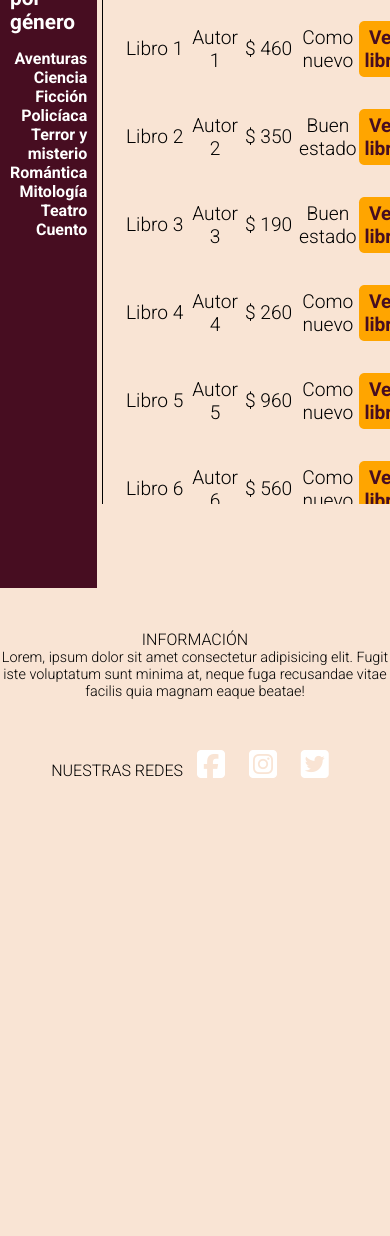
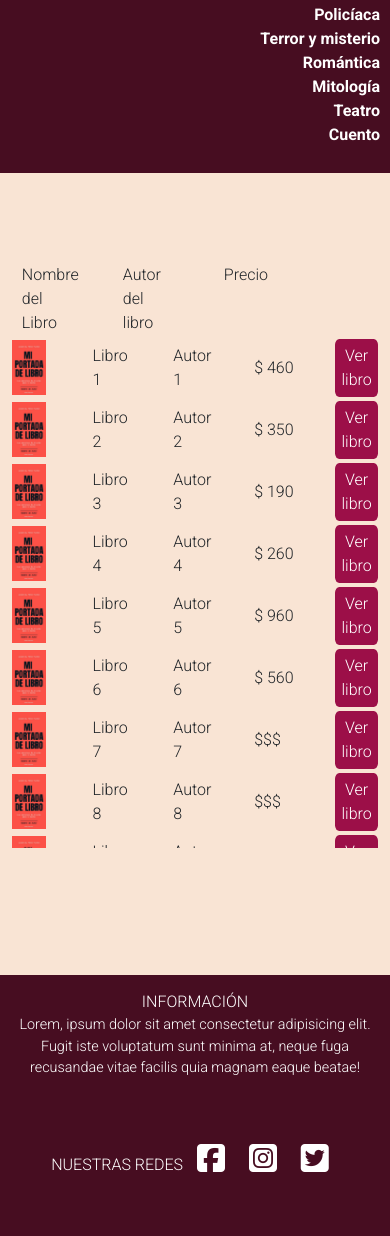
Before and after one commit to Ebanx3/CoderHouse-Project, a website: page views/usados.html in a window 390 px wide. Shown: the part 324-1560 px from the top of the page. Before the commit the page ends 1151 px from the top, so only its background shows below. Drawn offline with nearby package versions, Linux system fonts and the light colour scheme.

Commit message:
Páginas nuevos  y usados cambie tablas por grids, y le agregue portadas a los libros,y agregue sass a parcial de las media queris

```diff
--- a/css/scss/_botones.scss
+++ b/css/scss/_botones.scss
@@ -12,12 +12,18 @@ $botones:(
     border-radius: 10%;
     align-self: center;
     padding: 5px;
+    text-align: center;
+    a{
+        text-decoration: none;
+        color: white;
+    }
 }
 
 @each $boton,$color in $botones{
     .btn--#{$boton}{
         @extend .btn;
         background-color: $color;
+
     }
     @if $boton == verNuevo {
         .btn--#{$boton}:hover{
--- a/css/scss/_mediaQueries.scss
+++ b/css/scss/_mediaQueries.scss
@@ -25,7 +25,7 @@
         font-size: 0.9rem;
     }
 
-    .libro {
+    .recomendados .libro {
         width: 45%;
     }
 
@@ -78,32 +78,35 @@
 
 
 @media screen and (max-width: 425px){
-    .seccion2__video {
-        width:100%;
-        height: 30vh;
+
+    main {
+        width: 100%;
+        padding: 0;
     }
 
-    nav {
+    header {
+        .nav {
             display: block;
-    }
-
-    .nav__responsive__button{
+            &__responsive{
+                display: inline;
+                &__button{
                     float: right;
                     margin-right: 5px;
                     margin-top: 3px;
                 }
-
-   .nav__ul__responsive__li a {
+                .nav__ul__responsive{
+                    display: none;
+                    &__li {
+                        a {
                         font-size: 0.8rem;
                         color: white;
                         text-decoration: none;
                         margin-left: 10px;
                         }
-
-    .nav__responsive{
-        display: inline;
+                        samp{
+                            font-size: 0.8rem;
+                            margin-left: 10px;
                         }
-
                         .usuario{
                             right: 0;
                             width: 50%;
@@ -111,96 +114,86 @@
                             background-color: #470D21;
                             position: absolute;
                             top: 0;
+                            li {
+                                margin: 3px 5px;
+
+                            }
                         }
 
-    .usuario li {
-        margin: 3px 5px;
+                    }
                 }
 
-    .usuario__li samp{
-        font-size: 0.8rem;
-        margin-left: 10px;
+        }
+        &__responsive:hover > .nav__ul__responsive{
+            display: inline;;
+        }
+        &__ul{
+            display: none;
+            &__li {
+                display: block;
+            }
         }
 
-    .nav__ul__responsive {
-        display: none;
-    }
-
-    .nav__ul {
-        display: none;
-    }
-
-    .nav__responsive:hover > .nav__ul__responsive {
-        display: inline;
 
         }
-
-    .nav__ul__li {
-        display: block;
     }
 
     .hero {
         height: 40vh;
+        &__fondo {
+            height: 40vh;
+        }
+        &__text{
+            &__titulo{
+                font-size: 1.3rem;
+            }
+            &__lema{
+                font-size: 1rem;
+            }
+        }
     }
 
-    .hero__fondo {
-        height: 40vh;
-
-    }
-
-    .hero__titulo {
-        font-size: 1.3rem;
-    }
-
-    .hero__lema {
-        font-size: 1rem;
-    }
-
-    .libro {
+    .recomendados .libro {
         width: 90%;
     }
 
     .seccion2 {
         width: 100%;
+        &__video{
+            width: 100%;
+            height: 30vh;
         }
-
-    .seccion2__video {
-        width: 100%;
-    }
-
-    main {
-        width: 100%;
-        padding: 0;
     }
 
     .comentarios {
         grid-template-columns: 1fr;
+        &__titulo{
+            grid-column: 1/2;
+            font-size: 1.2rem;
         }
-
-    .comentarios__titulo{
-        grid-column: 1/2;
-    }
-
-    .comentarios__titulo {
-        font-size: 1.2rem;
     }
 
     .comentarios__info__nombre {
         font-size: 0.9rem;
     }
 
-    footer {
+    .footer {
         flex-direction: column;
-    }
-
-    .footer__redes {
+        &__redes {
             width: 100%;
             margin: 5vh 0;
         }
+    }
+
+
 
     .nu__main {
         grid-template-columns: 1fr;
         margin: 5vh 0;
+        .contenido {
+            margin: 10vh 0;
+            width: 100%;
+        }
     }
 
     .tituloPagina {
@@ -212,13 +205,7 @@
         align-self: center;
     }
 
-    .contenido {
-        margin: 10vh 0;
-    }
 
-    .contenido__tabla {
-        border-left: none;
-    }
 
     .formularioVendeLibro {
         width: 96%;
--- a/css/scss/_usados.scss
+++ b/css/scss/_usados.scss
@@ -56,26 +56,7 @@
     }
 }
 
-.contenido__tabla {
 
-    width: 100%;
-    border-left: black solid 1px;
-    font-size: 1.2rem;
-    padding: 15px;
-    tr td{
-        padding: 15px 0;
-        text-align: center;
-        a{
-            text-decoration: none;
-            color: #470D21;
-            font-weight: bold;
-        }
-        a:hover{
-            color: #b65476;
-        }
-    }
-
-}
 
 .tituloPagina {
     text-align: center;
--- a/views/usados.html
+++ b/views/usados.html
@@ -4,6 +4,7 @@
     <meta charset="UTF-8">
     <meta http-equiv="X-UA-Compatible" content="IE=edge">
     <meta name="viewport" content="width=device-width, initial-scale=1.0">
+    <link href="https://cdn.jsdelivr.net/npm/bootstrap@5.1.3/dist/css/bootstrap.min.css" rel="stylesheet" integrity="sha384-1BmE4kWBq78iYhFldvKuhfTAU6auU8tT94WrHftjDbrCEXSU1oBoqyl2QvZ6jIW3" crossorigin="anonymous">
     <link rel="stylesheet" href="../css/main.css">
     <link rel="preconnect" href="https://fonts.googleapis.com">
     <link rel="preconnect" href="https://fonts.gstatic.com" crossorigin>
@@ -12,6 +13,7 @@
     <title>Libros usados</title>
     <meta name="keywords" content="LIBROS, LIBRERÍA, LECTURA, VENDE, COMPRA">
     <meta name="description" content="Usado pero igual de útil, encuentra el libro que buscas y te lo envíamos a tu casa">
+    <script src="https://cdn.jsdelivr.net/npm/bootstrap@5.1.3/dist/js/bootstrap.bundle.min.js" integrity="sha384-ka7Sk0Gln4gmtz2MlQnikT1wXgYsOg+OMhuP+IlRH9sENBO0LRn5q+8nbTov4+1p" crossorigin="anonymous"></script>
 </head>
 <body>
     <!--HEADER-->
@@ -55,9 +57,10 @@
 
     </header>
     <!--MAIN CONTENT-->
-    <main class="nu__main">
-        <h1 class="tituloPagina">LIBROS USADOS</h1>
-        <nav class="nav__lateralUsados">
+    <main class="nu__main row">
+        <h1 class="tituloPagina col-12">LIBROS USADOS</h1>
+
+        <nav class="nav__lateralUsados col-sm-2">
             <label for="buscadorLibroUsados">Buscar libro</label>
             <input type="text" id="buscadorLibroUsados" value="Nombre o autor...">
             <p class="buscarPorGeneroUsados">Filtrar por género</p>
@@ -73,161 +76,178 @@
             </ul>
         </nav>
 
-        <section class="contenido">
+        <section class="contenido col-sm-8">
+            <div class="row  justify-content-around">
+                 <div class="col-2">Nombre del Libro</div>
+                 <div class="col-2">Autor del libro</div>
+                 <div class="col-2">Precio</div>
+                 <div class="col-2"></div>
 
-            <table class="contenido__tabla">
-                <tr>
-                    <th>Nombre del Libro</th>
-                    <th>Autor del libro</th>
-                    <th>Precio</th>
-                    <th>Estado</th>
-                    <th></th>
-                </tr>
-                <tr>
-                    <td>Libro 1</td>
-                    <td>Autor 1</td>
-                    <td>$ 460</td>
-                    <td>Como nuevo</td>
-                    <td><div class="btn btn--verUsado"><a href="./libro.html">Ver libro</a></div></td>
-                </tr>
-                <tr>
-                    <td>Libro 2</td>
-                    <td>Autor 2</td>
-                    <td>$ 350</td>
-                    <td>Buen estado</td>
-                    <td><div class="btn btn--verUsado"><a href="./libro.html">Ver libro</a></div></td>
-                </tr>
-                <tr>
-                    <td>Libro 3</td>
-                    <td>Autor 3</td>
-                    <td>$ 190</td>
-                    <td>Buen estado</td>
-                    <td><div class="btn btn--verUsado"><a href="./libro.html">Ver libro</a></div></td>
-                </tr>
-                <tr>
-                    <td>Libro 4</td>
-                    <td>Autor 4</td>
-                    <td>$ 260</td>
-                    <td>Como nuevo</td>
-                    <td><div class="btn btn--verUsado"><a href="./libro.html">Ver libro</a></div></td>
-                </tr>
-                <tr>
-                    <td>Libro 5</td>
-                    <td>Autor 5</td>
-                    <td>$ 960</td>
-                    <td>Como nuevo</td>
-                    <td><div class="btn btn--verUsado"><a href="./libro.html">Ver libro</a></div></td>
-                </tr>
-                <tr>
-                    <td>Libro 6</td>
-                    <td>Autor 6</td>
-                    <td>$ 560</td>
-                    <td>Como nuevo</td>
-                    <td><div class="btn btn--verUsado"><a href="./libro.html">Ver libro</a></div></td>
-                </tr>
-                <tr>
-                    <td>Libro 7</td>
-                    <td>Autor 7</td>
-                    <td>$$$</td>
-                    <td>Como nuevo</td>
-                    <td><div class="btn btn--verUsado"><a href="./libro.html">Ver libro</a></div></td>
-                </tr>
-                <tr>
-                    <td>Libro 8</td>
-                    <td>Autor 8</td>
-                    <td>$$$</td>
-                    <td>Como nuevo</td>
-                    <td><div class="btn btn--verUsado"><a href="./libro.html">Ver libro</a></div></td>
-                </tr>
-                <tr>
-                    <td>Libro 9</td>
-                    <td>Autor 9</td>
-                    <td>$$$</td>
-                    <td>Como nuevo</td>
-                    <td><div class="btn btn--verUsado"><a href="./libro.html">Ver libro</a></div></td>
-                </tr>
-                <tr>
-                    <td>Libro 10</td>
-                    <td>Autor 10</td>
-                    <td>$$$</td>
-                    <td>Como nuevo</td>
-                    <td><div class="btn btn--verUsado"><a href="./libro.html">Ver libro</a></div></td>
-                </tr>
-                <tr>
-                    <td>Libro 11</td>
-                    <td>Autor 11</td>
-                    <td>$$$</td>
-                    <td>Como nuevo</td>
-                    <td><div class="btn btn--verUsado"><a href="./libro.html">Ver libro</a></div></td>
-                </tr>
-                <tr>
-                    <td>Libro 12</td>
-                    <td>Autor 12</td>
-                    <td>$$$</td>
-                    <td>Como nuevo</td>
-                    <td><div class="btn btn--verUsado"><a href="./libro.html">Ver libro</a></div></td>
-                </tr>
-                <tr>
-                    <td>Libro 13</td>
-                    <td>Autor 13</td>
-                    <td>$$$</td>
-                    <td>Como nuevo</td>
-                    <td><div class="btn btn--verUsado"><a href="./libro.html">Ver libro</a></div></td>
-                </tr>
-                <tr>
-                    <td>Libro 14</td>
-                    <td>Autor 14</td>
-                    <td>$$$</td>
-                    <td>Como nuevo</td>
-                    <td><div class="btn btn--verUsado"><a href="./libro.html">Ver libro</a></div></td>
-                </tr>
-                <tr>
-                    <td>Libro 15</td>
-                    <td>Autor 15</td>
-                    <td>$$$</td>
-                    <td>Como nuevo</td>
-                    <td><div class="btn btn--verUsado"><a href="./libro.html">Ver libro</a></div></td>
-                </tr>
-                <tr>
-                    <td>Libro 16</td>
-                    <td>Autor 16</td>
-                    <td>$$$</td>
-                    <td>Como nuevo</td>
-                    <td><div class="btn btn--verUsado"><a href="./libro.html">Ver libro</a></div></td>
-                </tr>
-                <tr>
-                    <td>Libro 17</td>
-                    <td>Autor 17</td>
-                    <td>$$$</td>
-                    <td>Como nuevo</td>
-                    <td><div class="btn btn--verUsado"><a href="./libro.html">Ver libro</a></div></td>
-                </tr>
-                <tr>
-                    <td>Libro 18</td>
-                    <td>Autor 18</td>
-                    <td>$$$</td>
-                    <td>Como nuevo</td>
-                    <td><div class="btn btn--verUsado"><a href="./libro.html">Ver libro</a></div></td>
-                </tr>
-                <tr>
-                    <td>Libro 19</td>
-                    <td>Autor 19</td>
-                    <td>$$$</td>
-                    <td>Como nuevo</td>
-                    <td><div class="btn btn--verUsado"><a href="./libro.html">Ver libro</a></div></td>
-                </tr>
-                <tr>
-                    <td>Libro 20</td>
-                    <td>Autor 20</td>
-                    <td>$$$</td>
-                    <td>Como nuevo</td>
-                    <td><div class="btn btn--verUsado"><a href="./libro.html">Ver libro</a></div></td>
-                </tr>
-            </table>
-        </section>
+            </div>
+            <div class="row align-items-center justify-content-around mt-1">
+                <div class="col-2"><img src="../sources/portadaLibro.jpg" width="80%" alt=""></div>
+                <div class="col-2">Libro 1</div>
+                <div class="col-2">Autor 1</div>
+                <div class="col-2">$ 460</div>
+                <div class="col-2"><div class="btn--verNuevo"><a class="enlaceVerNuevo" href="./libro.html">Ver libro</a></div></div>
+
+            </div>
+            <div class="row align-items-center justify-content-around mt-1">
+                <div class="col-2"><img src="../sources/portadaLibro.jpg" width="80%" alt=""></div>
+                <div class="col-2">Libro 2</div>
+                <div class="col-2">Autor 2</div>
+                <div class="col-2">$ 350</div>
+                <div class="col-2"><div class="btn--verNuevo"><a class="enlaceVerNuevo" href="./libro.html">Ver libro</a></div></div>
+
+            </div>
+            <div class="row  align-items-center justify-content-around mt-1">
+                <div class="col-2"><img src="../sources/portadaLibro.jpg" width="80%" alt=""></div>
+                <div class="col-2">Libro 3</div>
+                <div class="col-2">Autor 3</div>
+                <div class="col-2">$ 190</div>
+                <div class="col-2"><div class="btn--verNuevo"><a class="enlaceVerNuevo" href="./libro.html">Ver libro</a></div></div>
+
+            </div>
+            <div class="row  align-items-center justify-content-around mt-1">
+                <div class="col-2"><img src="../sources/portadaLibro.jpg" width="80%" alt=""></div>
+                <div class="col-2">Libro 4</div>
+                <div class="col-2">Autor 4</div>
+                <div class="col-2">$ 260</div>
+                <div class="col-2"><div class="btn--verNuevo"><a class="enlaceVerNuevo" href="./libro.html">Ver libro</a></div></div>
+
+            </div>
+            <div class="row  align-items-center justify-content-around mt-1">
+                <div class="col-2"><img src="../sources/portadaLibro.jpg" width="80%" alt=""></div>
+                <div class="col-2">Libro 5</div>
+                <div class="col-2">Autor 5</div>
+                <div class="col-2">$ 960</div>
+                <div class="col-2"><div class="btn--verNuevo"><a class="enlaceVerNuevo" href="./libro.html">Ver libro</a></div></div>
+
+            </div>
+            <div class="row  align-items-center justify-content-around mt-1">
+                <div class="col-2"><img src="../sources/portadaLibro.jpg" width="80%" alt=""></div>
+                <div class="col-2">Libro 6</div>
+                <div class="col-2">Autor 6</div>
+                <div class="col-2">$ 560</div>
+                <div class="col-2"><div class="btn--verNuevo"><a class="enlaceVerNuevo" href="./libro.html">Ver libro</a></div></div>
+
+            </div>
+            <div class="row  align-items-center justify-content-around mt-1">
+                <div class="col-2"><img src="../sources/portadaLibro.jpg" width="80%" alt=""></div>
+                <div class="col-2">Libro 7</div>
+                <div class="col-2">Autor 7</div>
+                <div class="col-2">$$$</div>
+                <div class="col-2"><div class="btn--verNuevo"><a class="enlaceVerNuevo" href="./libro.html">Ver libro</a></div></div>
+
+            </div>
+            <div class="row  align-items-center justify-content-around mt-1">
+                <div class="col-2"><img src="../sources/portadaLibro.jpg" width="80%" alt=""></div>
+                <div class="col-2">Libro 8</div>
+                <div class="col-2">Autor 8</div>
+                <div class="col-2">$$$</div>
+                <div class="col-2"><div class="btn--verNuevo"><a class="enlaceVerNuevo" href="./libro.html">Ver libro</a></div></div>
+
+            </div>
+            <div class="row  align-items-center justify-content-around mt-1">
+                <div class="col-2"><img src="../sources/portadaLibro.jpg" width="80%" alt=""></div>
+                <div class="col-2">Libro 9</div>
+                <div class="col-2">Autor 9</div>
+                <div class="col-2">$$$</div>
+                <div class="col-2"><div class="btn--verNuevo"><a class="enlaceVerNuevo" href="./libro.html">Ver libro</a></div></div>
+
+            </div>
+            <div class="row  align-items-center justify-content-around mt-1">
+                <div class="col-2"><img src="../sources/portadaLibro.jpg" width="80%" alt=""></div>
+                <div class="col-2">Libro 10</div>
+                <div class="col-2">Autor 10</div>
+                <div class="col-2">$$$</div>
+                <div class="col-2"><div class="btn--verNuevo"><a class="enlaceVerNuevo" href="./libro.html">Ver libro</a></div></div>
+
+            </div>
+            <div class="row  align-items-center justify-content-around mt-1">
+                <div class="col-2"><img src="../sources/portadaLibro.jpg" width="80%" alt=""></div>
+                <div class="col-2">Libro 11</div>
+                <div class="col-2">Autor 11</div>
+                <div class="col-2">$$$</div>
+                <div class="col-2"><div class="btn--verNuevo"><a class="enlaceVerNuevo" href="./libro.html">Ver libro</a></div></div>
+
+            </div>
+            <div class="row  align-items-center justify-content-around mt-1">
+                <div class="col-2"><img src="../sources/portadaLibro.jpg" width="80%" alt=""></div>
+                <div class="col-2">Libro 12</div>
+                <div class="col-2">Autor 12</div>
+                <div class="col-2">$$$</div>
+                <div class="col-2"><div class="btn--verNuevo"><a class="enlaceVerNuevo" href="./libro.html">Ver libro</a></div></div>
+
+            </div>
+            <div class="row  align-items-center justify-content-around mt-1">
+                <div class="col-2"><img src="../sources/portadaLibro.jpg" width="80%" alt=""></div>
+                <div class="col-2">Libro 13</div>
+                <div class="col-2">Autor 13</div>
+                <div class="col-2">$$$</div>
+                <div class="col-2"><div class="btn--verNuevo"><a class="enlaceVerNuevo" href="./libro.html">Ver libro</a></div></div>
+
+            </div>
+            <div class="row  align-items-center justify-content-around mt-1">
+                <div class="col-2"><img src="../sources/portadaLibro.jpg" width="80%" alt=""></div>
+                <div class="col-2">Libro 14</div>
+                <div class="col-2">Autor 14</div>
+                <div class="col-2">$$$</div>
+                <div class="col-2"><div class="btn--verNuevo"><a class="enlaceVerNuevo" href="./libro.html">Ver libro</a></div></div>
+
+            </div>
+            <div class="row  align-items-center justify-content-around mt-1">
+                <div class="col-2"><img src="../sources/portadaLibro.jpg" width="80%" alt=""></div>
+                <div class="col-2">Libro 15</div>
+                <div class="col-2">Autor 15</div>
+                <div class="col-2">$$$</div>
+                <div class="col-2"><div class="btn--verNuevo"><a class="enlaceVerNuevo" href="./libro.html">Ver libro</a></div></div>
+
+            </div>
+            <div class="row  align-items-center justify-content-around mt-1">
+                <div class="col-2"><img src="../sources/portadaLibro.jpg" width="80%" alt=""></div>
+                <div class="col-2">Libro 16</div>
+                <div class="col-2">Autor 16</div>
+                <div class="col-2">$$$</div>
+                <div class="col-2"><div class="btn--verNuevo"><a class="enlaceVerNuevo" href="./libro.html">Ver libro</a></div></div>
+
+            </div>
+            <div class="row  align-items-center justify-content-around mt-1">
+                <div class="col-2"><img src="../sources/portadaLibro.jpg" width="80%" alt=""></div>
+                <div class="col-2">Libro 17</div>
+                <div class="col-2">Autor 17</div>
+                <div class="col-2">$$$</div>
+                <div class="col-2"><div class="btn--verNuevo"><a class="enlaceVerNuevo" href="./libro.html">Ver libro</a></div></div>
+
+            </div>
+            <div class="row  align-items-center justify-content-around mt-1">
+                <div class="col-2"><img src="../sources/portadaLibro.jpg" width="80%" alt=""></div>
+                <div class="col-2">Libro 18</div>
+                <div class="col-2">Autor 18</div>
+                <div class="col-2">$$$</div>
+                <div class="col-2"><div class="btn--verNuevo"><a class="enlaceVerNuevo" href="./libro.html">Ver libro</a></div></div>
+
+            </div>
+            <div class="row  align-items-center justify-content-around mt-1">
+                <div class="col-2"><img src="../sources/portadaLibro.jpg" width="80%" alt=""></div>
+                <div class="col-2">Libro 19</div>
+                <div class="col-2">Autor 19</div>
+                <div class="col-2">$$$</div>
+                <div class="col-2"><div class="btn--verNuevo"><a class="enlaceVerNuevo" href="./libro.html">Ver libro</a></div></div>
+
+            </div>
+            <div class="row  align-items-center justify-content-around mt-1">
+                <div class="col-2"><img src="../sources/portadaLibro.jpg" width="80%" alt=""></div>
+                <div class="col-2">Libro 20</div>
+                <div class="col-2">Autor 20</div>
+                <div class="col-2">$$$</div>
+                <div class="col-2"><div class="btn--verNuevo"><a class="enlaceVerNuevo" href="./libro.html">Ver libro</a></div></div>
+
+            </div>
+    </section>
     </main>
      <!--FOOTER-->
-     <footer>
+     <footer class="footer">
         <div class="footer__info">
             <span class="footer__info__titulo">INFORMACIÓN</span>
             <p class="footer__info__texto">Lorem, ipsum dolor sit amet consectetur adipisicing elit. Fugit iste voluptatum sunt minima at, neque fuga recusandae vitae facilis quia magnam eaque beatae!</p>
```
Also changed, not shown: css/scss/_nuevos.scss (+2 -6 lines), views/libro.html (+1 -1 lines), views/nuevos.html (+30 -29 lines), views/vendeTuLibro.html (+1 -1 lines), css/main.css, css/scss/main.scss (line endings or trailing spaces). Lines whose indentation alone changed are shown as unchanged.
